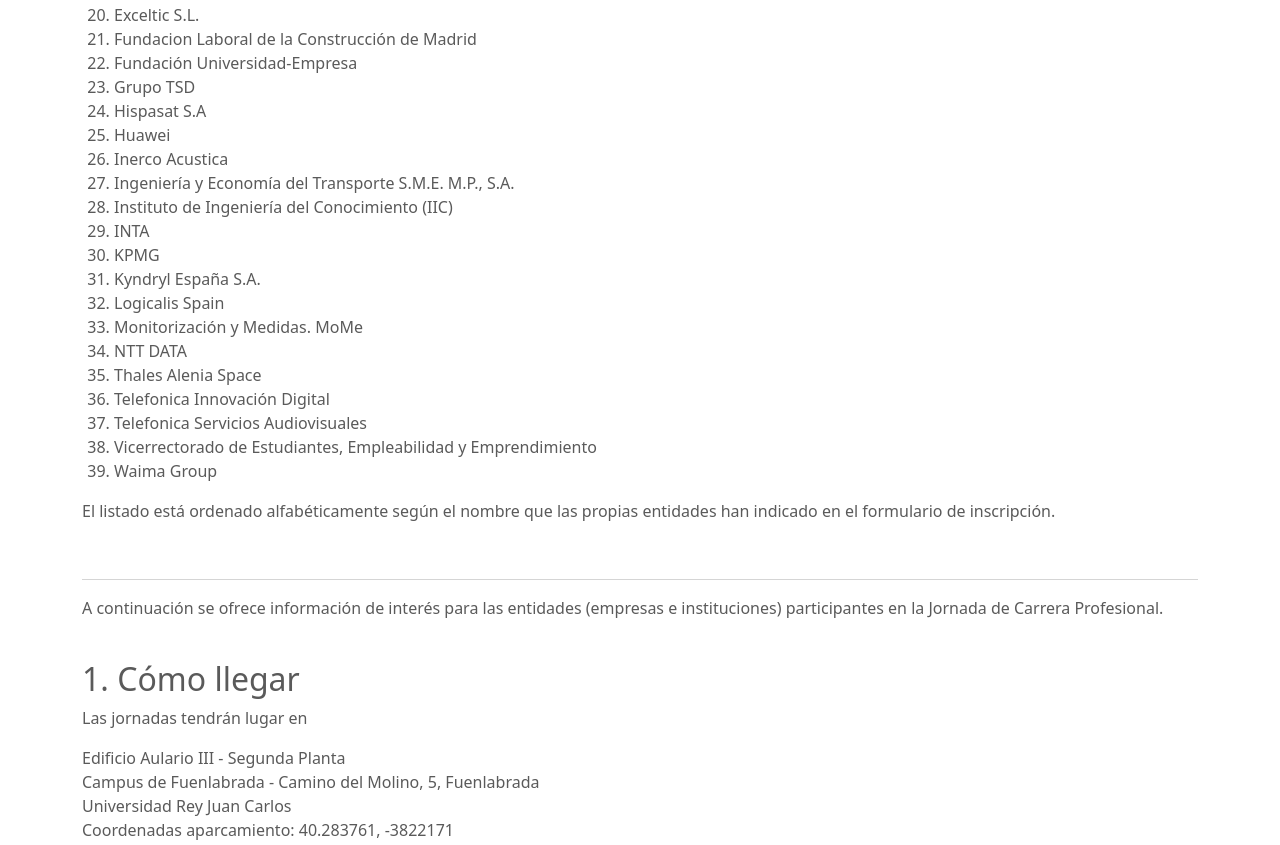
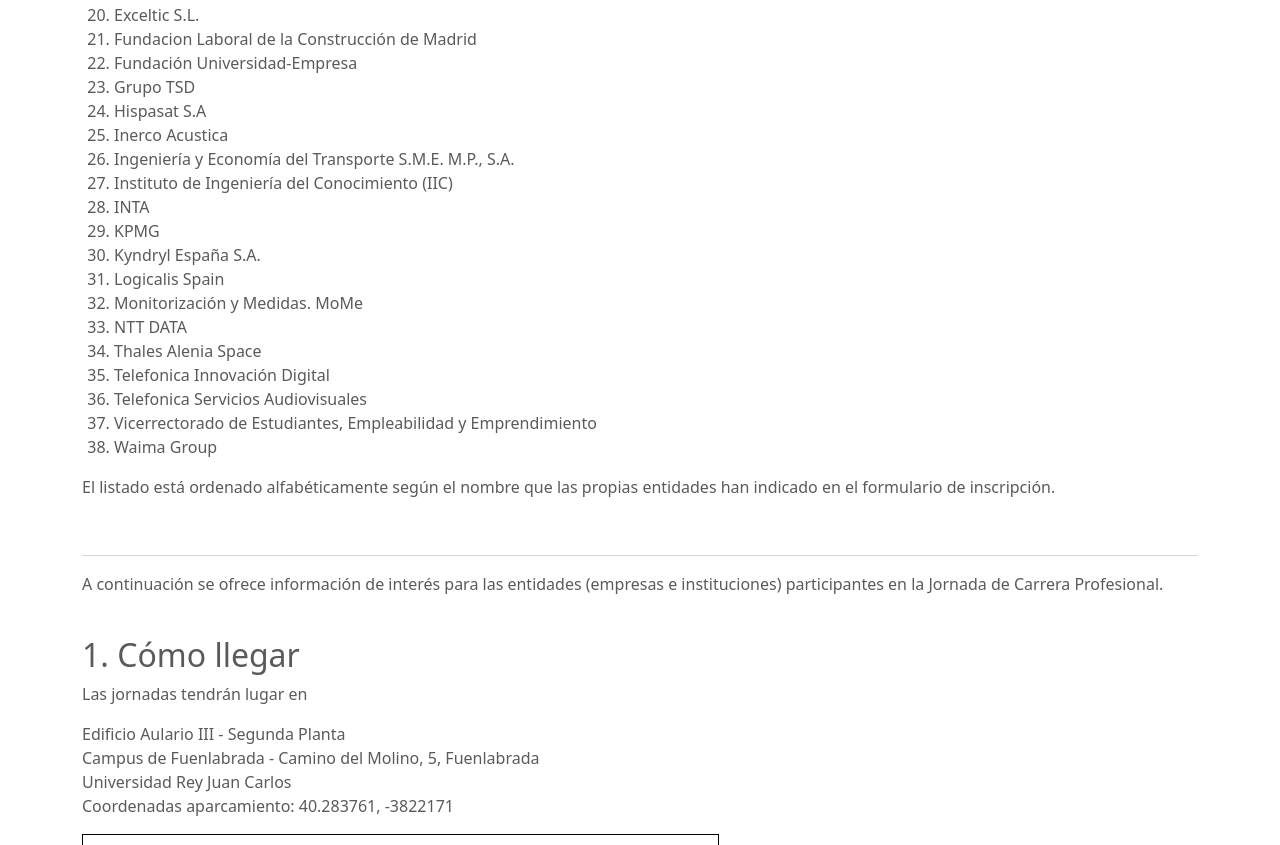
Before and after one commit to gregoriorobles/2025-jornada-carrera-profesional, a plain HTML site: page instituciones.html in a window 1280 px wide. Shown: the part 1466-2311 px from the top of the page. Drawn offline with nearby package versions, Linux system fonts and the light colour scheme; grey boxes are pictures that could not be loaded.

Commit message:
Quitando a Hauwei

```diff
--- a/instituciones.html
+++ b/instituciones.html
@@ -215,7 +215,6 @@
         <li>Fundación Universidad-Empresa</li>
         <li>Grupo TSD</li>
         <li>Hispasat S.A</li>
-        <li>Huawei</li>
         <li>Inerco Acustica</li>
         <li>Ingeniería y Economía del Transporte S.M.E. M.P., S.A.</li>
         <li>Instituto de Ingeniería del Conocimiento (IIC)</li>
@@ -394,7 +393,6 @@
         <li>Correos</li>
         <li>EPAM SYSTEMS SPAIN, S.L.</li>
         <li>Fundación Universidad-Empresa</li>
-        <li>Huawei</li>
         <li>Inerco Acustica</li>
         <li>Instituto de Ingeniería del Conocimiento (IIC)</li>
         <li>KPMG</li>
```
Also changed, not shown: 1 other file.
